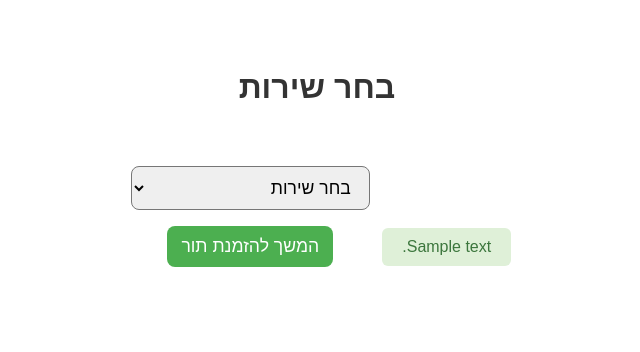
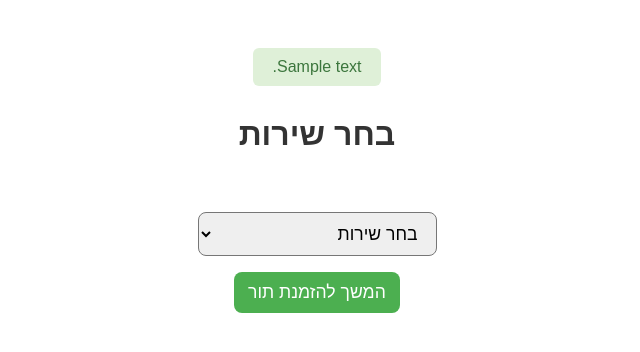
Before and after one commit to rhinops332/barber, a Flask app: template templates/select_service.html in a window 1280 px wide. Shown: the top 352 px of the page, without its empty margins (323-963 px from the left). Run offline with Flask 3, Linux system fonts and the light colour scheme; the template is opened without the code that fills it: most values are stand-ins (such as "Sample title", 1, 10 or a date in 2020); some libraries are stand-ins or nearby versions.

Commit message:
Update select_service.html

```diff
--- a/templates/select_service.html
+++ b/templates/select_service.html
@@ -10,7 +10,7 @@
             padding: 40px;
             direction: rtl;
         }
-        h1 { color: #333; }
+        h1 { color: #333; margin-top: 30px; }
         form { display: inline-block; margin-top: 30px; }
         select, button {
             font-size: 1.1rem;
@@ -25,17 +25,25 @@
             cursor: pointer;
         }
         button:hover { background: #45a049; }
+        .message-container {
+            display: flex;
+            justify-content: center;
+            align-items: center;
+            gap: 12px;
+            margin-bottom: 20px;
+        }
         .message {
             background-color: #dff0d8;
             color: #3c763d;
             padding: 10px 20px;
             border-radius: 6px;
-            margin-bottom: 20px;
             display: inline-block;
         }
+        .error-message {
+            background-color: #f2dede;
+            color: #a94442;
+        }
         .cancel-btn {
-            display: inline-block;
-            margin-top: 10px;
             background: #f44336;
             color: white;
             border: none;
@@ -47,25 +55,27 @@
     </style>
 </head>
 <body>
-    <h1>בחר שירות</h1>
 
-    <!-- הודעת הצלחה והצגת כפתור ביטול -->
+    <!-- הודעת הצלחה עם כפתור ביטול לידה -->
     {% if success_message %}
+        <div class="message-container">
             <div class="message">{{ success_message }}</div>
             {% if can_cancel %}
-            <form action="{{ url_for('cancel_appointment') }}" method="post">
+                <form action="{{ url_for('cancel_appointment') }}" method="post" style="margin:0;">
                     <button type="submit" class="cancel-btn">בטל תור</button>
                 </form>
             {% endif %}
+        </div>
     {% endif %}
 
     <!-- הודעת שגיאה -->
     {% if error %}
-      <div class="message" style="background-color:#f2dede; color:#a94442;">
-        {{ error }}
+        <div class="message-container">
+            <div class="message error-message">{{ error }}</div>
         </div>
     {% endif %}
 
+    <h1>בחר שירות</h1>
     <form method="POST" action="{{ url_for('save_service') }}">
         <select id="service" name="service" required>
             <option value="">בחר שירות</option>
```
Lines whose indentation alone changed are shown as unchanged.
